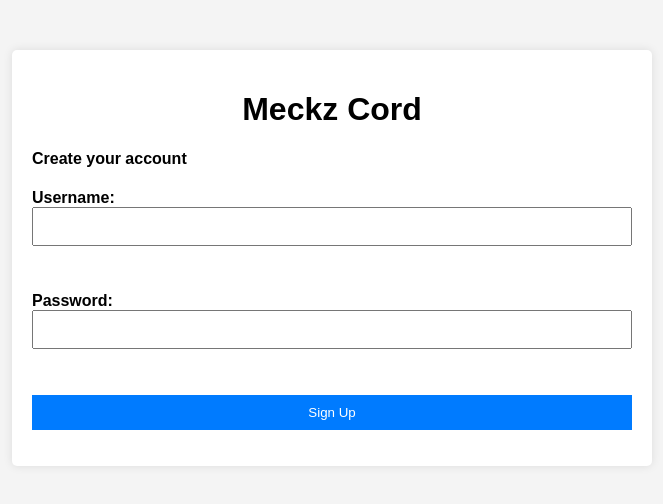
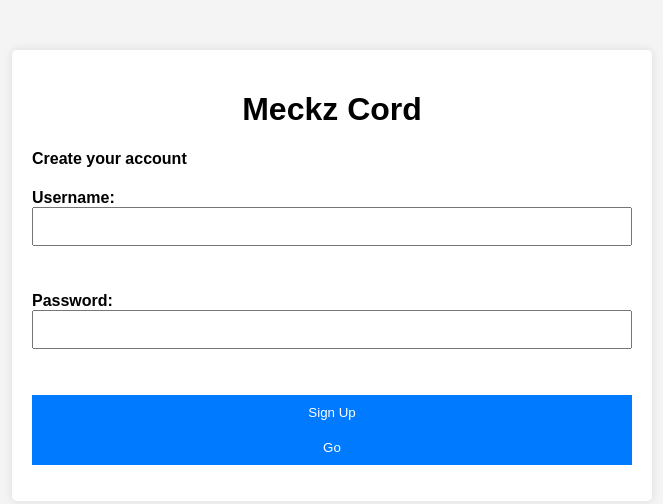
Before and after one commit to glorious2024/New-Website, a plain HTML site: page index.html in a window 1280 px wide. Shown: the whole page, without its empty margins (308-971 px from the left). Drawn offline with Linux system fonts and the light colour scheme.

Commit message:
index.html
Signed-off-by: glorious2024 <163012612+glorious2024@users.noreply.github.com>

```diff
--- a/index.html
+++ b/index.html
@@ -16,6 +16,7 @@
             <label for="password">Password:</label>
             <input type="password" id="password" required><br><br>
             <button type="submit">Sign Up</button>
+            <button src="indexw.html" type="submit">Go</button>
         </form>
         <p id="message"></p>
     </div>
```
